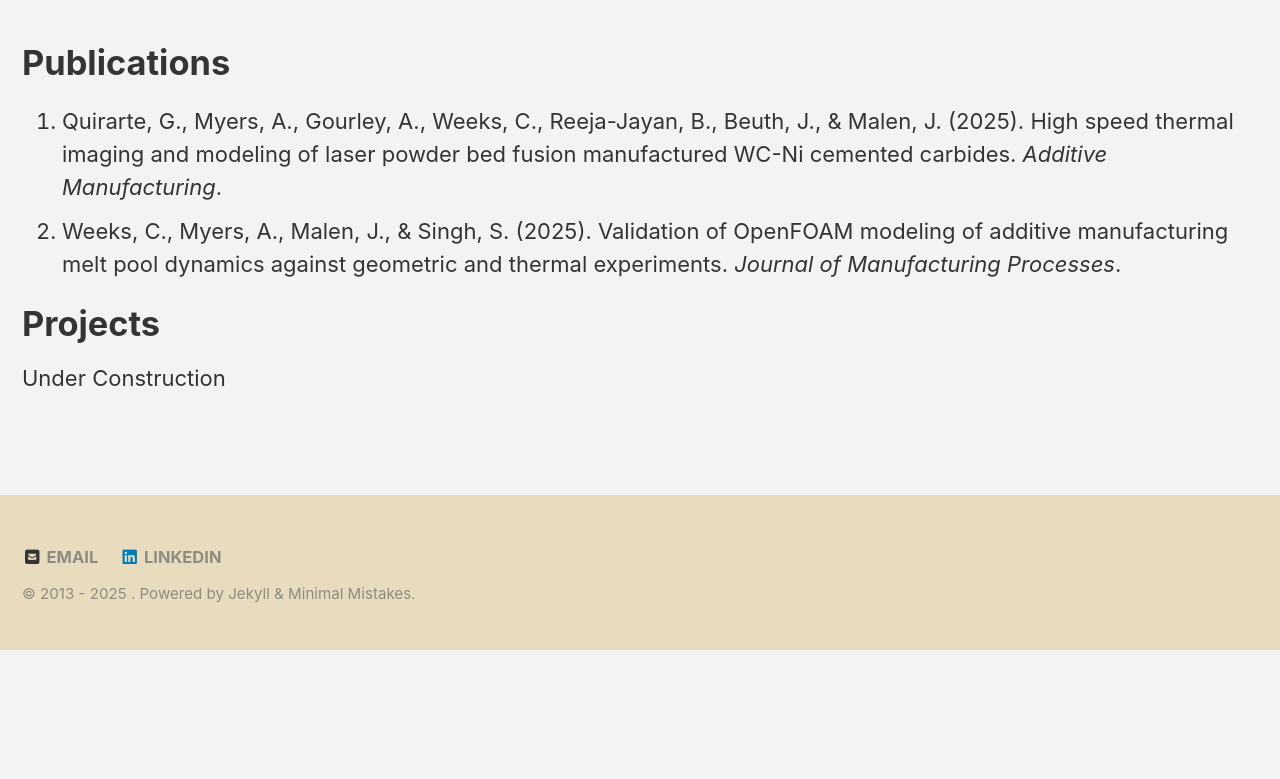
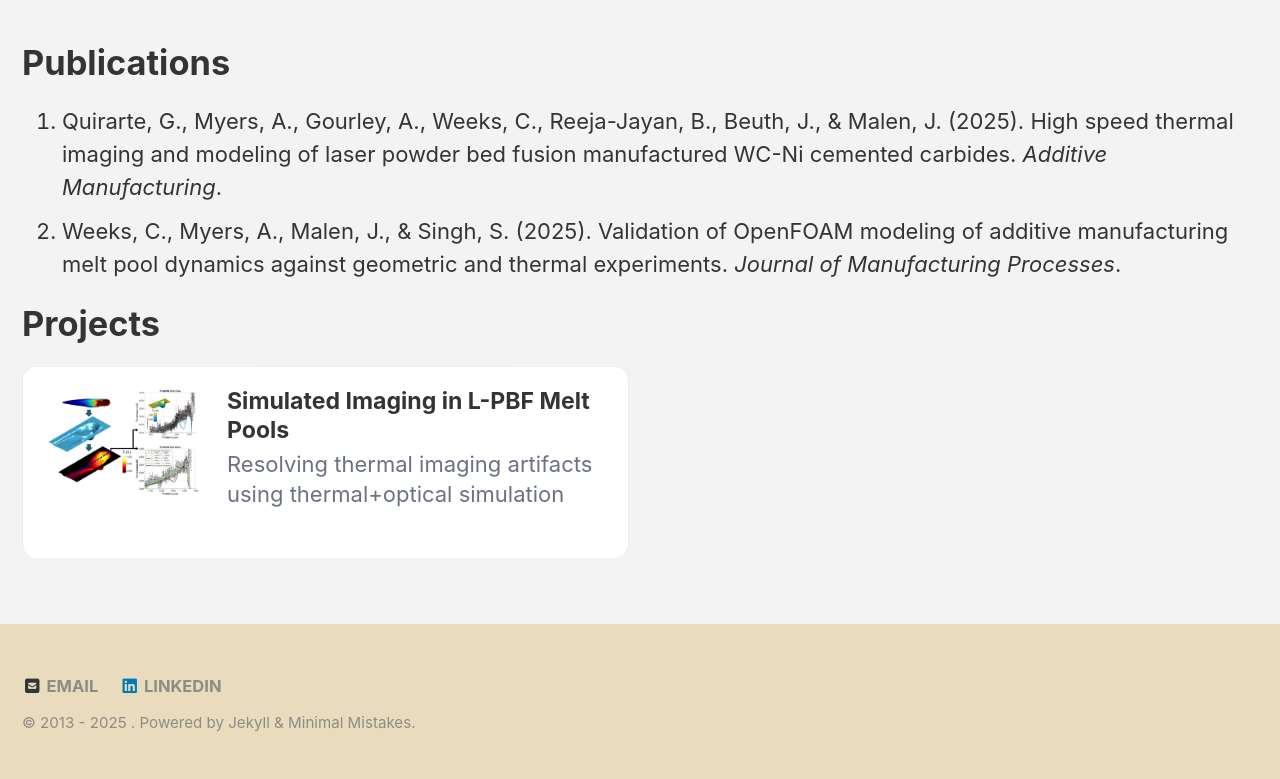
Before and after one commit to craigweeks99/craigweeks99.github.io, a Jekyll site: the page built from publications+projects.markdown, in a window 1280 px wide. Shown: the part 250-1029 px from the top of the page. Built offline with Jekyll 4.4.1, drawn with Linux system fonts in a browser that asks for light colours; cached includes are drawn as plain includes; before the commit the page ends 900 px from its top, so only the background shows below that.

Commit message:
Added projects functionality

```diff
--- a/_config.yml
+++ b/_config.yml
@@ -317,6 +317,11 @@ compress_html:
   ignore:
     envs: development
 
+# Projects Collection
+collections:
+  projects:
+    output: true
+    permalink: /projects/:slug/
 
 # Defaults
 defaults:
@@ -330,3 +335,13 @@ defaults:
       comments: false # true
       share: false
       related: false
+
+  - scope:
+      path: ""
+      type: projects
+    values:
+      layout: single
+      classes: wide
+      author_profile: false
+      share: false
+      toc: false
--- /dev/null
+++ b/_includes/project-cards.html
@@ -0,0 +1,33 @@
+{% assign items = include.projects | default: site.projects %}
+
+{% if include.tag %}
+  {% assign items = items | where_exp: "p", "p.tags contains include.tag" %}
+{% endif %}
+{% if include.limit %}
+  {% assign items = items | slice: 0, include.limit %}
+{% endif %}
+
+<div class="project-cards" role="list">
+  {% for project in items %}
+    <a class="project-card" role="listitem"
+       href="{{ project.url | relative_url }}"
+       aria-label="{{ project.title | escape }}">
+      <div class="project-card__thumb">
+        {% assign thumb = project.thumbnail | default: project.image %}
+        {% if thumb %}
+          <img src="{{ thumb | relative_url }}"
+               alt="{{ project.title | escape }} thumbnail"
+               loading="lazy" decoding="async">
+        {% else %}
+          <div class="project-card__thumb--placeholder" aria-hidden="true"></div>
+        {% endif %}
+      </div>
+      <div class="project-card__body">
+        <h3 class="project-card__title">{{ project.title }}</h3>
+        <p class="project-card__desc">
+          {{ project.excerpt | default: project.description }}
+        </p>
+      </div>
+    </a>
+  {% endfor %}
+</div>
--- /dev/null
+++ b/_projects/reflections.md
@@ -0,0 +1,49 @@
+---
+title: Simulated Imaging in L-PBF Melt Pools
+excerpt: Resolving thermal imaging artifacts using thermal+optical simulation
+thumbnail: /assets/images/projects/reflections/GraphicalAbstract.jpg
+date: 2025-01-15
+permalink: /projects/cfd-rl-codesign/
+layout: splash
+---
+
+# Simulated Imaging in L-PBF Melt Pools
+
+<figure style="margin: 0 auto; display: flex; flex-direction: column; align-items: center; max-width: 600px;">
+  <img src="/assets/images/projects/reflections/GraphicalAbstract.jpg"
+       alt="Simulated thermal imaging of L-PBF melt pool"
+       style="width: 100%; height: auto;">
+  <figcaption style="margin-top: 0.5em; font-size: 0.9em; color: #555;">
+    Simulated thermal imaging of L-PBF melt pool.
+  </figcaption>
+</figure>
+
+In metal additive manufacturing, monitoring the temperatures reached by the metal is important for monitoring the process. However, due to complex physical interactions in the melt pool region, it is difficult to precicely obtain high temperatures in the material even with emissivity-independent ratiometric imaging. I developed a method to simulate thermal imaging on concave melt pool surfaces in Laser Powder Bed Fusion (L-PBF), accounting for high-temperature reflections that distort experimental temperature data. The method first solves for net radiosity emerging from the melt pool and then divides that energy up into bundles of rays that are traced through an optical lens to a detector.
+
+<div style="display: flex; justify-content: center; gap: 1em; flex-wrap: wrap; max-width: 1000px; margin: 0 auto;">
+  <figure style="flex: 1; min-width: 280px; display: flex; flex-direction: column; align-items: center; text-align: center;">
+    <div style="height: 300px; display: flex; align-items: center; justify-content: center;">
+      <img src="/assets/images/projects/reflections/RHT.png"
+           alt="Comparison of intensity without (left) and with (right) reflected radiation."
+           style="max-height: 100%; width: auto;">
+    </div>
+    <figcaption style="margin-top: 0.5em; font-size: 0.9em; color: #555;">
+      Comparison of intensity distribution across the melt pool surface without (left) and with (right) reflected radiation..
+    </figcaption>
+  </figure>
+
+  <figure style="flex: 1; min-width: 280px; display: flex; flex-direction: column; align-items: center; text-align: center;">
+    <div style="height: 300px; display: flex; align-items: center; justify-content: center;">
+      <img src="/assets/images/projects/reflections/4bnew.png"
+           alt="Planoconvex lens geometry used for ray tracing to image plane."
+           style="max-height: 100%; width: auto;">
+    </div>
+    <figcaption style="margin-top: 0.5em; font-size: 0.9em; color: #555;">
+      Planoconvex lens geometry used for ray tracing to image plane.
+    </figcaption>
+  </figure>
+</div>
+
+Validated on 316L stainless steel, the approach reproduces temperatures within 4–6% of experimental values and reveals conditions inside the vapor depression that drive keyhole porosity and alloying element evaporation. Findings suggest that longer imaging wavelengths decrease the impact of reflections during imaging and a probable emissivity of ~0.32 for liquid steel. The technique can aid in process monitoring and model validation, with broader applications in aerospace and renewable energy.
+
+Full manuscript coming soon!
--- a/assets/css/main.scss
+++ b/assets/css/main.scss
@@ -7,3 +7,116 @@ search: false
 
 @import "minimal-mistakes/skins/{{ site.minimal_mistakes_skin | default: 'default' }}"; // skin
 @import "minimal-mistakes"; // main partials
+
+
+.project-cards {
+  display: grid;
+  grid-template-columns: 1fr;
+  gap: 1rem;
+  margin-top: 1rem;
+}
+
+.project-card {
+  display: flex;
+  align-items: stretch;
+  gap: 1rem;
+  padding: 0.9rem 1rem;
+  background: #fff;
+  border: 1px solid rgba(0,0,0,0.08);
+  border-radius: 14px;
+  box-shadow: 0 1px 2px rgba(0,0,0,0.04);
+  text-decoration: none;
+  color: inherit;
+  transition: transform 0.06s ease, box-shadow 0.2s ease, border-color 0.2s ease;
+  text-decoration: none; /* removes underline from the whole card */
+}
+
+.project-card:hover,
+.project-card:focus-visible {
+  transform: translateY(-1px);
+  box-shadow: 0 6px 16px rgba(0,0,0,0.08);
+  border-color: #e9dcbe; /* tweak to your accent color */
+  text-decoration: none; /* ensures no underline on hover/focus */
+}
+
+.project-card__thumb {
+  width: 160px;
+  min-width: 160px;
+  height: 110px;
+  border-radius: 10px;
+  overflow: hidden;
+  background: #f2f2f2;
+  display: flex;
+  align-items: center;
+  justify-content: center;
+}
+
+.project-card__thumb img {
+  width: 100%;
+  height: 100%;
+  object-fit: cover;
+  display: block;
+}
+
+.project-card__body {
+  display: flex;
+  flex-direction: column;
+  justify-content: center;
+  min-width: 0; /* allow text truncation */
+}
+
+.project-card__title {
+  margin: 0 0 0.25rem 0;
+  font-size: 1.05rem;
+  line-height: 1.25;
+  text-decoration: none; /* just in case inherited */
+}
+
+.project-card__desc {
+  margin: 0;
+  color: #6b7280;
+  font-size: 0.95rem;
+  line-height: 1.35;
+  display: -webkit-box;
+  -webkit-line-clamp: 2;     /* clamp to two lines */
+  -webkit-box-orient: vertical;
+  overflow: hidden;
+  text-decoration: none; /* just in case inherited */
+}
+
+/* Responsive tweaks */
+@media (max-width: 480px) {
+  .project-card__thumb {
+    width: 120px;
+    min-width: 120px;
+    height: 85px;
+  }
+}
+
+/* Optional: two columns on very wide screens (remove if you want single-column) */
+@media (min-width: 1200px) {
+  .project-cards {
+    grid-template-columns: 1fr 1fr;
+  }
+}
+
+/* Kill underlines on the card link, regardless of hover/focus */
+.page__content a.project-card,
+.page__content a.project-card:hover,
+.page__content a.project-card:focus,
+.page__content a.project-card:active {
+  text-decoration: none !important;
+  background-image: none !important; /* MM often uses this for underlines */
+  box-shadow: none !important;       /* Older skins use inset underline */
+  border-bottom: 0 !important;       /* Some skins use a border underline */
+  color: inherit;                     /* Keep your text color consistent */
+}
+
+/* Make sure inner text can’t inherit a “fake” underline */
+.page__content a.project-card .project-card__title,
+.page__content a.project-card .project-card__desc {
+  text-decoration: none !important;
+  background-image: none !important;
+  box-shadow: none !important;
+  border-bottom: 0 !important;
+}
--- a/publications+projects.markdown
+++ b/publications+projects.markdown
@@ -15,4 +15,4 @@ header:
 {% include publications %}
 
 # Projects
-Under Construction
+{% include project-cards.html projects=site.projects limit=8 %}
```
Also changed, not shown: assets/images/projects/reflections/4bnew.png (added), assets/images/projects/reflections/GraphicalAbstract.jpg (added), 1 other file.
